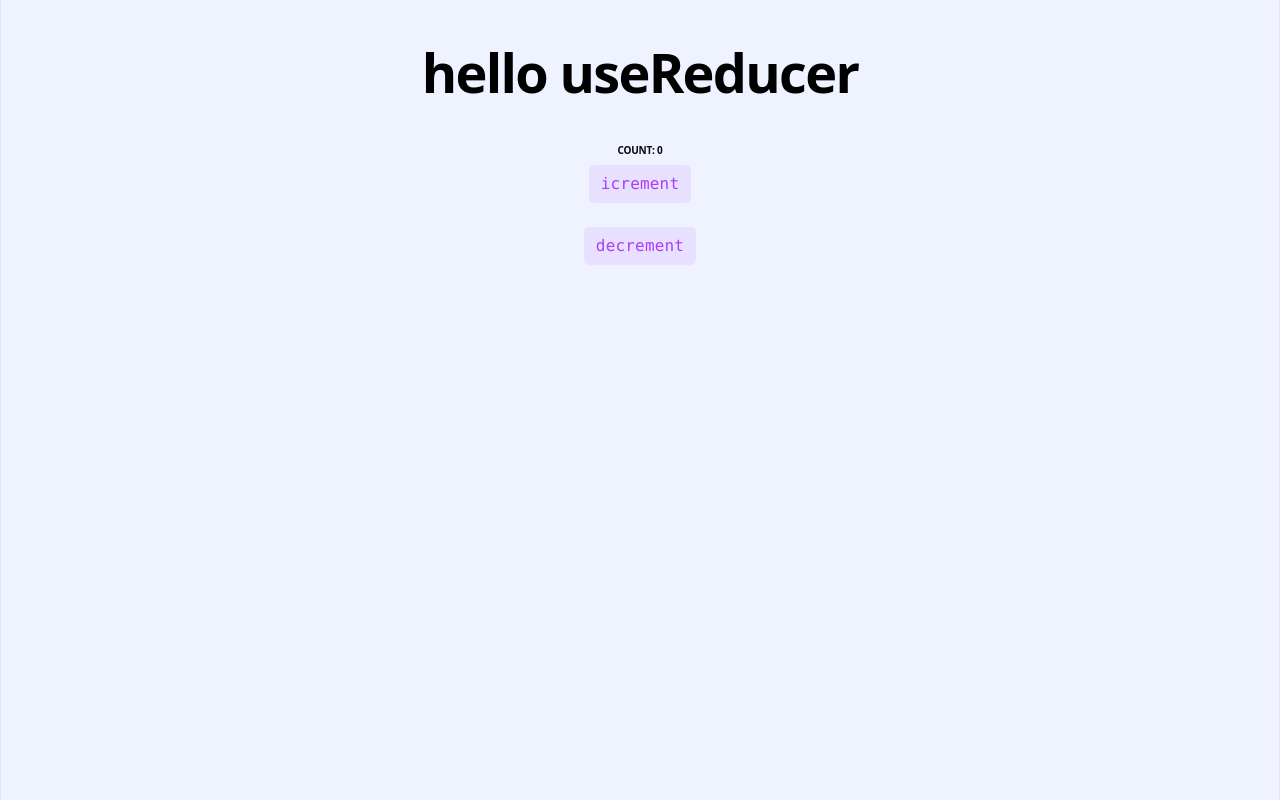
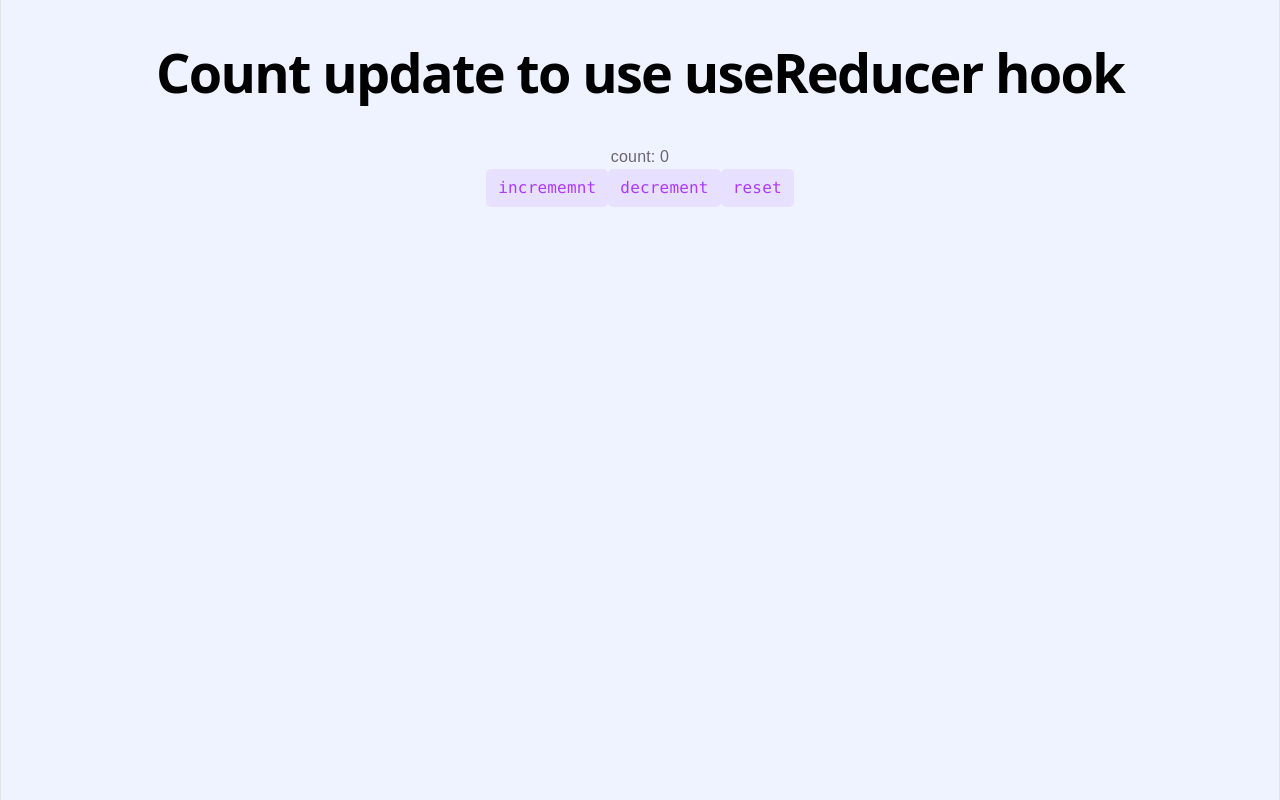
Before and after one commit to SandeepYadav-ai/React_Series, a React (Vite) app: page / in a window 1280 px wide. Built offline with nearby package versions, Linux system fonts and the light colour scheme.

Commit message:
switchCase useReducer

```diff
--- a/src/App.jsx
+++ b/src/App.jsx
@@ -20,6 +20,7 @@ import { About } from './components/hooks/ContextApi/About';
 import { Service } from './components/hooks/ContextApi/Service';
 import { DarkLight, ThemeProvider } from './components/hooks/ContextApi/DarkLight';
 import { UseReducer } from './components/hooks/useReducer/UseReducer';
+import { Counter } from './components/hooks/useReducer';
 
 function App(){
   // let [counter, setCounter] = useState(0)
@@ -76,8 +77,9 @@ function App(){
     </BioProvider>
     <ThemeProvider>
       <DarkLight />
-    </ThemeProvider> */}
-    <UseReducer />
+    </ThemeProvider>
+    <UseReducer /> */}
+    <Counter />
     </>
   );
 };
--- /dev/null
+++ b/src/components/hooks/useReducer/index.jsx
@@ -0,0 +1,31 @@
+import { useReducer } from "react";
+
+const reducer = function(state,action){
+    switch (action.type) {
+        case "INCREMENT":
+            return {...state,count: state.count + 1}
+
+        case "DECREMENT":
+            return {...state,count: state.count - 1}
+
+        case "RESET":
+            return {...state,count: 0}
+
+        default:
+            return state;
+
+    };
+};
+
+export const Counter = ()=> {
+    const [state, dispatch] = useReducer(reducer, {count:0,inc:2,desc:2})
+    return(
+        <div>
+            <h1>Count update to use useReducer hook</h1>
+            <p>count: {state.count}</p>
+            <button className="counter" onClick={()=> dispatch({type:'INCREMENT'})}>incrememnt</button>
+            <button className="counter" onClick={()=> dispatch({type:"DECREMENT"})}>decrement</button>
+            <button className="counter" onClick={()=> dispatch({type:'RESET'})}>reset</button>
+        </div>
+    );
+} ;
```
